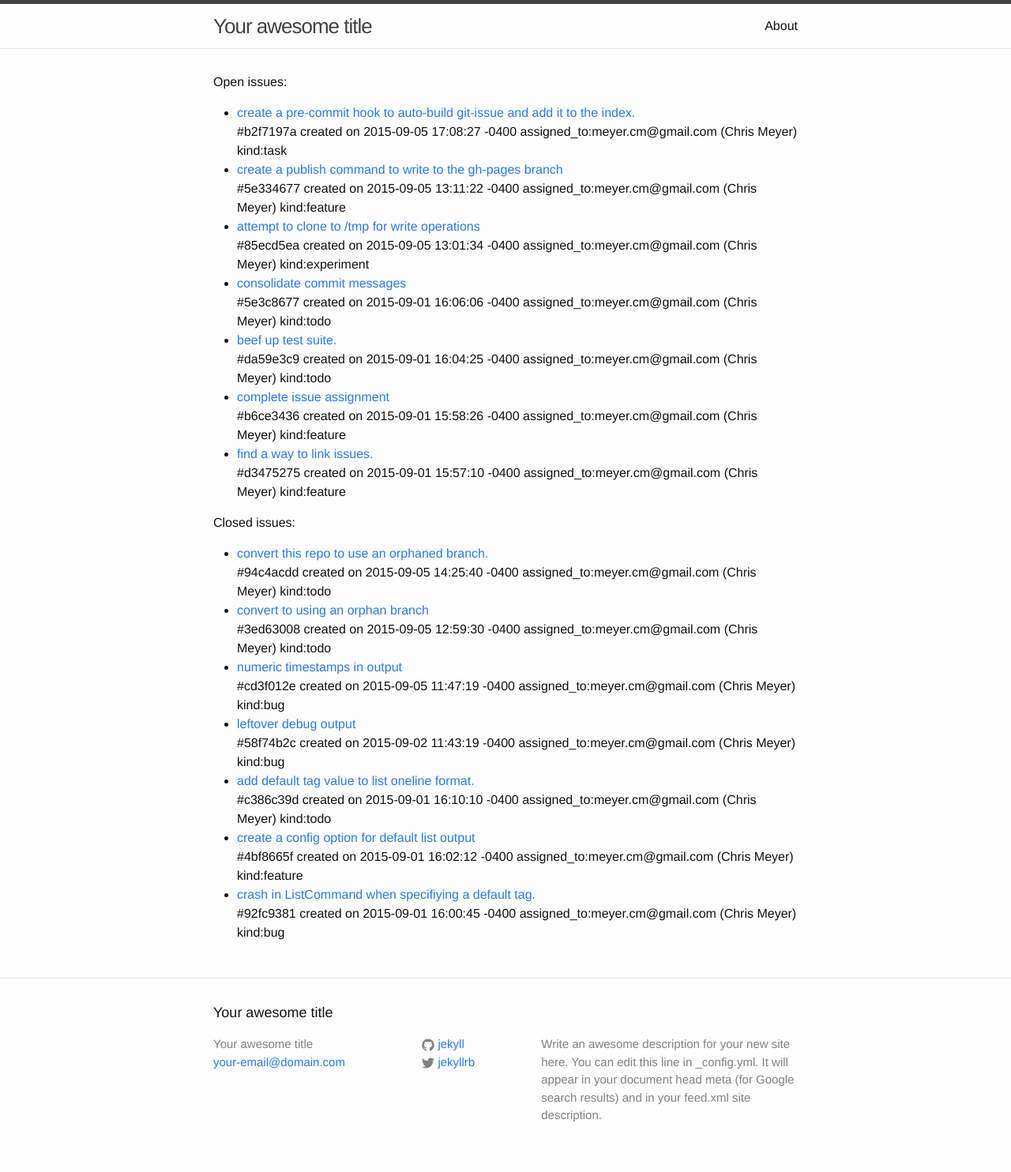
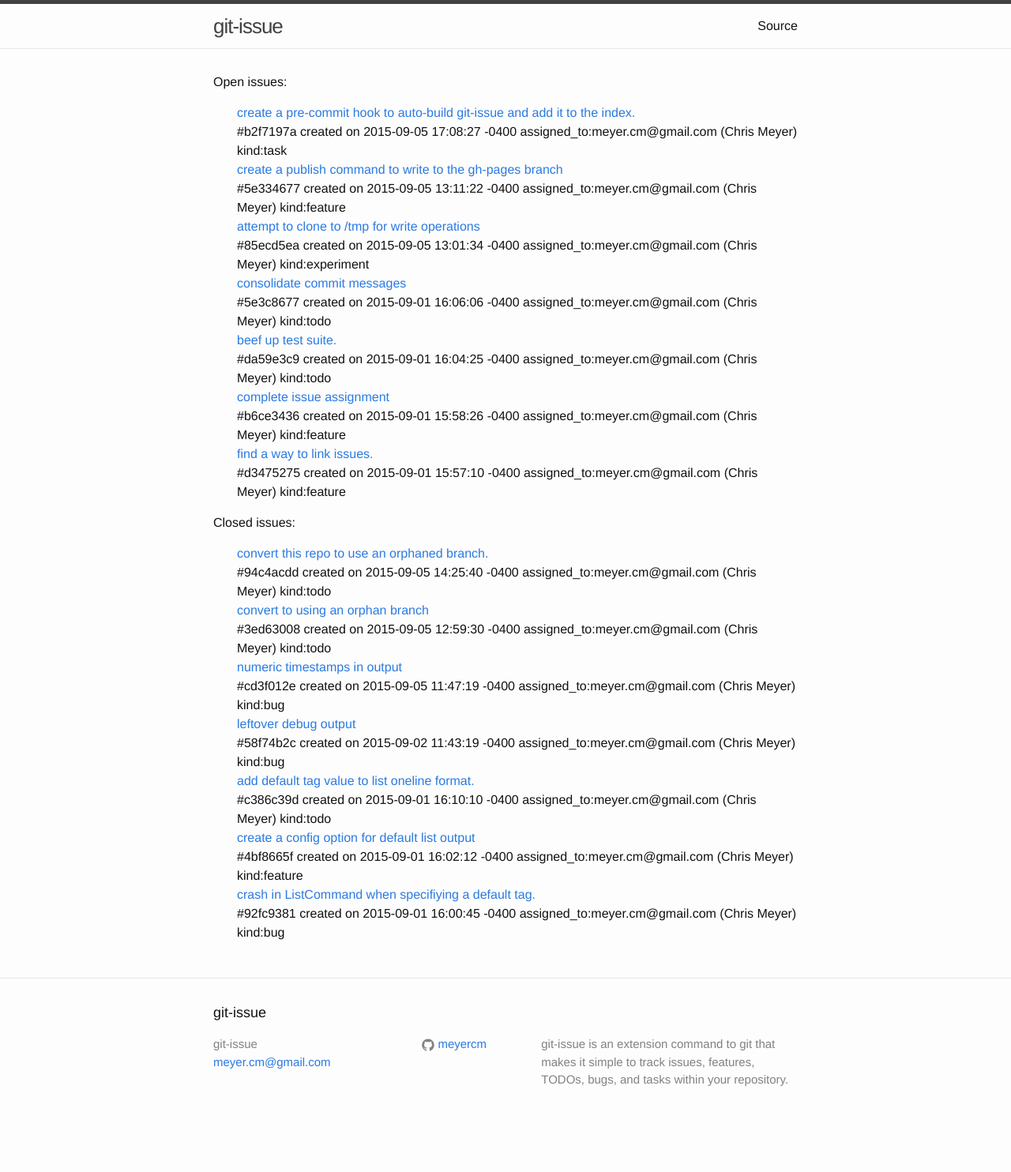
Before and after one commit to meyercm/git-issue, a Jekyll site: the page built from issues/index.html, in a window 1280 px wide. Shown: the whole page at 79% size. Built offline with Jekyll 4.4.1, drawn with Linux system fonts in a browser that asks for light colours; after the commit the page ends 1439 px from its top, so only the background shows below that.

Commit message:
customizing the template
added link to source, setup config.yml, removed rss feed,
etc.

```diff
--- a/_config.yml
+++ b/_config.yml
@@ -1,14 +1,12 @@
 # Site settings
-title: Your awesome title
-email: your-email@domain.com
-description: > # this means to ignore newlines until "baseurl:"
-  Write an awesome description for your new site here. You can edit this
-  line in _config.yml. It will appear in your document head meta (for
-  Google search results) and in your feed.xml site description.
-baseurl: "" # the subpath of your site, e.g. /blog/
-url: "http://yourdomain.com" # the base hostname & protocol for your site
-twitter_username: jekyllrb
-github_username:  jekyll
+title: git-issue
+email: meyer.cm@gmail.com
+description: >
+  git-issue is an extension command to git that makes it simple to track
+  issues, features, TODOs, bugs, and tasks within your repository.
+baseurl: "/git-issue" # the subpath of your site, e.g. /blog/
+url: "http://meyercm.github.io" # the base hostname & protocol for your site
+github_username:  meyercm
 
 # Build settings
 markdown: kramdown
--- a/_includes/header.html
+++ b/_includes/header.html
@@ -14,6 +14,7 @@
       </a>
 
       <div class="trigger">
+        <a class="page-link" href="http://github.com/meyercm/git-issue">Source</a>
         {% for page in site.pages %}
           {% if page.title %}
           <a class="page-link" href="{{ page.url | prepend: site.baseurl }}">{{ page.title }}</a>
--- a/_sass/_layout.scss
+++ b/_sass/_layout.scss
@@ -234,3 +234,19 @@
         }
     }
 }
+
+.issue_list {
+    list-style: none;
+}
+
+.tag{
+    border: 1px;
+    border-style: solid;
+    border-radius: 2px;
+}
+
+.issue_list_entry{
+
+}
+.issue_list_meta{
+}
--- a/index.html
+++ b/index.html
@@ -10,7 +10,6 @@
     {% for post in site.posts %}
       <li>
         <span class="post-meta">{{ post.date | date: "%b %-d, %Y" }}</span>
-
         <h2>
           <a class="post-link" href="{{ post.url | prepend: site.baseurl }}">{{ post.title }}</a>
         </h2>
@@ -18,6 +17,4 @@
     {% endfor %}
   </ul>
 
-  <p class="rss-subscribe">subscribe <a href="{{ "/feed.xml" | prepend: site.baseurl }}">via RSS</a></p>
-
 </div>
```
Also changed, not shown: about.md (deleted, +0 -11 lines).
